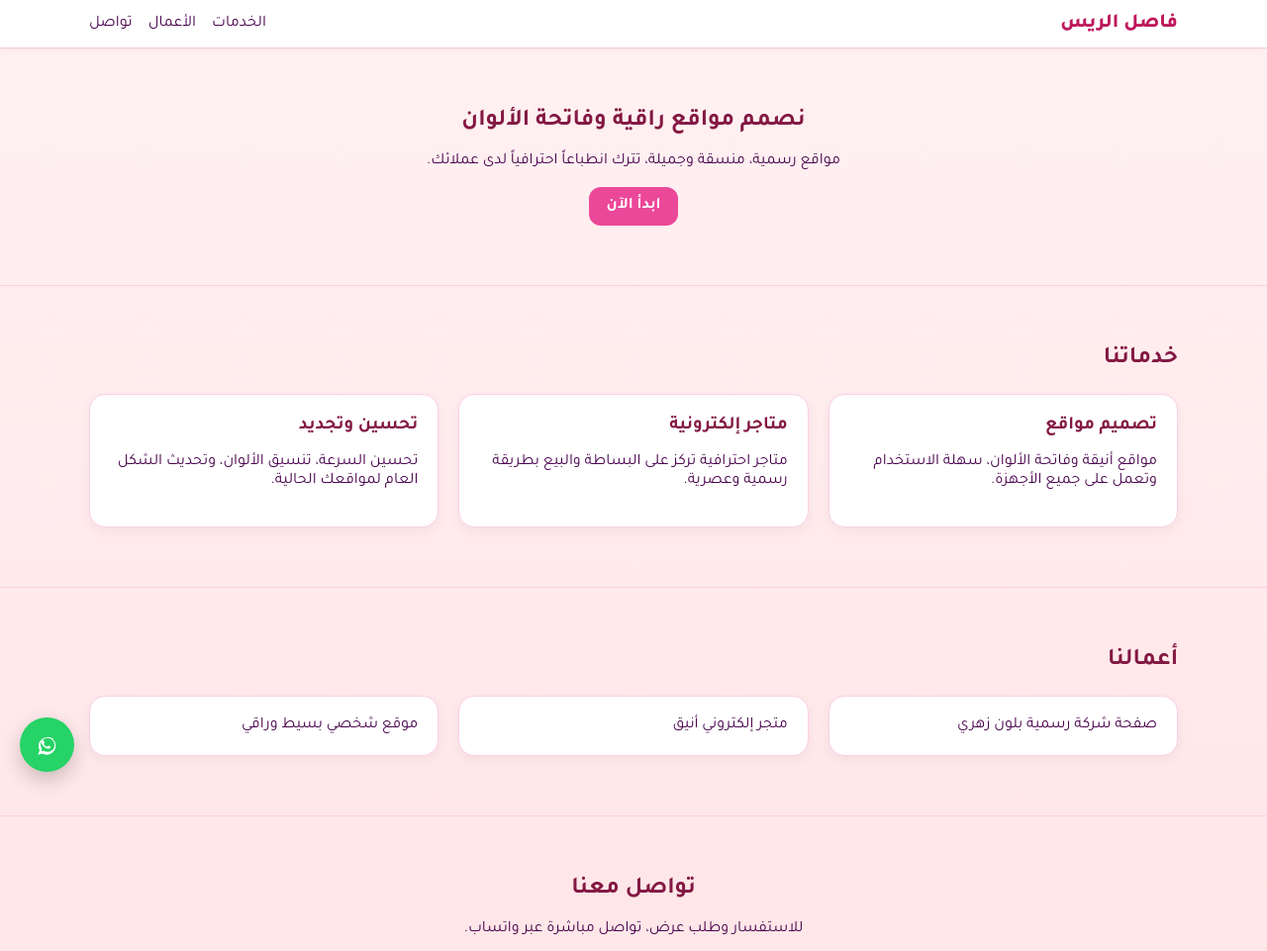
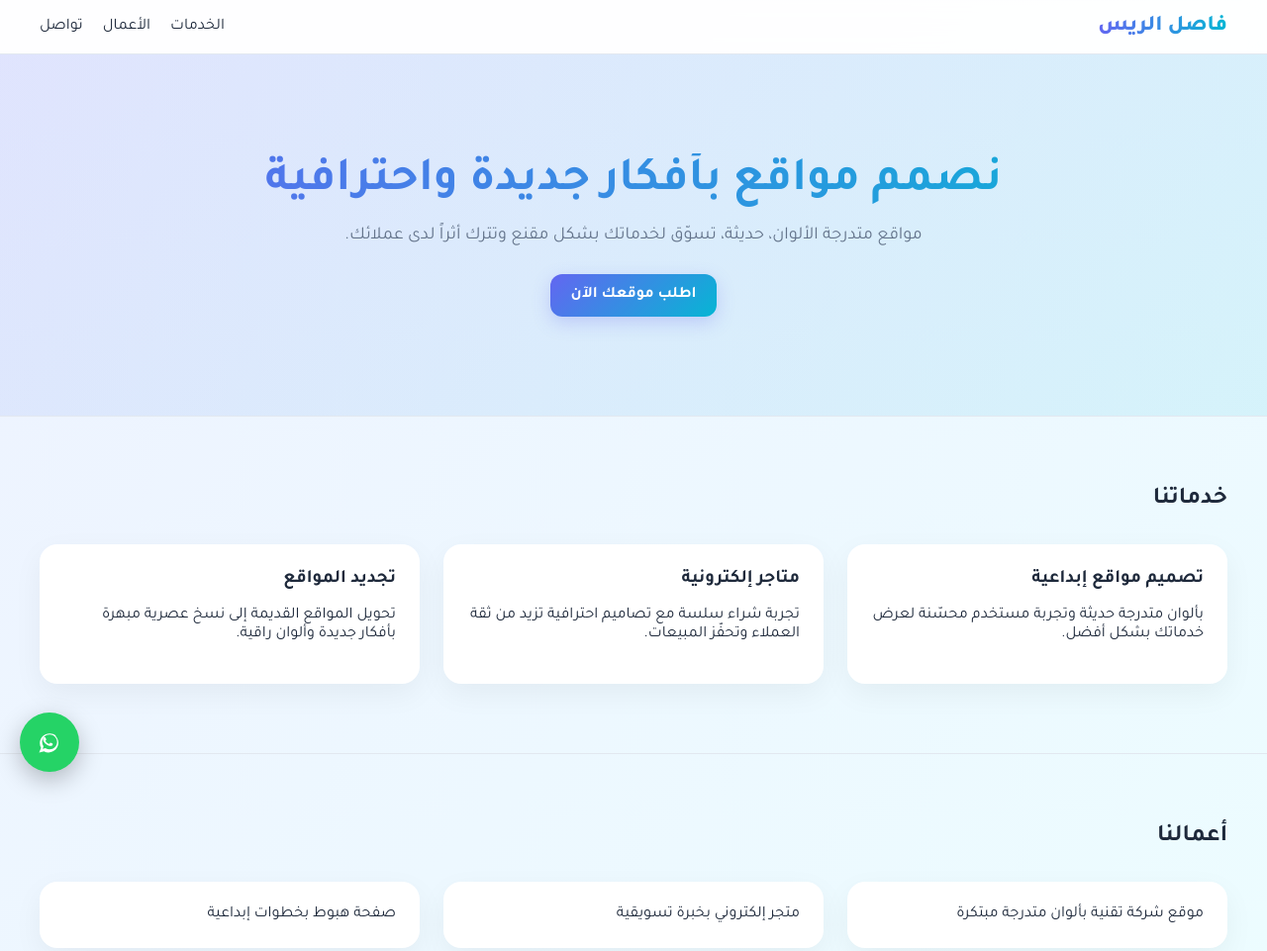
Before and after one commit to Fadhelalrayes/Tsmem2, a plain HTML site: page index.html in a window 1280 px wide. Shown: the top 961 px of the page at 99% size. Drawn offline with Linux system fonts and the light colour scheme.

Commit message:
Update index.html

```diff
--- a/index.html
+++ b/index.html
@@ -1,108 +1,142 @@
 <!doctype html>
+
 <html lang="ar" dir="rtl">
 <head>
   <meta charset="utf-8" />
   <meta name="viewport" content="width=device-width, initial-scale=1" />
-  <title>فاصل الريس | أفضل شركة لتصميم المواقع</title>
-  <meta name="description" content="فاصل الريس – موقع إبداعي رسمي لعرض خدمات تصميم المواقع والمتاجر الإلكترونية. ألوان فاتحة وزهرية، تنسيق جميل، وإحساس احترافي." />
+  <title>فاصل الريس | تصميم مواقع احترافية</title>
+  <meta name="description" content="فاصل الريس – وكالة إبداعية لتصميم المواقع والمتاجر الإلكترونية. ألوان متدرجة حديثة، أفكار تسويقية جديدة، وتجربة مستخدم مقنعة." />
   <link rel="preconnect" href="https://fonts.googleapis.com">
   <link rel="preconnect" href="https://fonts.gstatic.com" crossorigin>
   <link href="https://fonts.googleapis.com/css2?family=Tajawal:wght@300;400;500;700;800&display=swap" rel="stylesheet">
   <style>
     :root{
-      --primary:#ec4899; /* pink-500 */
-      --primary-600:#db2777; /* pink-600 */
-      --accent:#f9a8d4; /* pink-300 */
-      --light:#fff1f2; /* rose-50 */
-      --dark:#3b0a2e;
-      --muted:#9d174d; /* rose-700 */
-      --bg-grad: linear-gradient(180deg,#fff1f2 0%, #ffe4e6 100%);
+      --primary:#6366f1;
+      --primary-dark:#4338ca;
+      --accent:#06b6d4;
+      --accent-dark:#0e7490;
+      --bg-grad: linear-gradient(135deg,#eef2ff 0%,#ecfeff 100%);
+      --text-dark:#1e293b;
+      --muted:#64748b;
     }
-    body{margin:0;font-family:'Tajawal',sans-serif; background:var(--bg-grad); color:#4a044e;}
-    a{color:inherit;text-decoration:none}
-    .container{max-width:1100px;margin:0 auto;padding:0 20px}
-    header{background:#fff;box-shadow:0 2px 8px rgba(0,0,0,.05);position:sticky;top:0;z-index:50;}
-    .nav{display:flex;justify-content:space-between;align-items:center;padding:12px 0}
-    .logo{font-weight:800;color:#be185d;font-size:20px}
-    .btn{display:inline-block;padding:10px 18px;border-radius:12px;background:var(--primary);color:white;font-weight:700;transition:.2s}
-    .btn:hover{background:var(--primary-600)}
-    h1,h2,h3{color:#831843;margin:0 0 10px}
-    .sec{padding:60px 0;border-top:1px solid #fbcfe8}
-    .cards{display:grid;grid-template-columns:repeat(auto-fit,minmax(280px,1fr));gap:20px;margin-top:20px}
-    .card{background:#fff;border:1px solid #fbcfe8;border-radius:16px;padding:20px;box-shadow:0 4px 12px rgba(0,0,0,.05)}
-    footer{padding:20px 0;text-align:center;color:#9d174d;border-top:1px solid #fbcfe8;background:#fff}
-    .wa-float{position:fixed;bottom:20px;left:20px;background:#25D366;width:55px;height:55px;border-radius:50%;display:grid;place-items:center;box-shadow:0 8px 20px rgba(0,0,0,.2)}
+    body{margin:0;font-family:'Tajawal',sans-serif;background:var(--bg-grad);color:var(--text-dark);}
+    a{text-decoration:none;color:inherit}
+    .container{max-width:1200px;margin:0 auto;padding:0 20px}
+    header{position:sticky;top:0;z-index:50;background:rgba(255,255,255,.9);backdrop-filter:blur(10px);border-bottom:1px solid #e2e8f0;animation:fadeIn 1s ease}
+    .nav{display:flex;justify-content:space-between;align-items:center;padding:14px 0}
+    .logo{font-weight:900;font-size:22px;background:linear-gradient(90deg,var(--primary),var(--accent));-webkit-background-clip:text;-webkit-text-fill-color:transparent;animation:slideDown 1s ease}
+    .btn{display:inline-block;padding:12px 20px;border-radius:12px;font-weight:700;color:#fff;background:linear-gradient(135deg,var(--primary),var(--accent));box-shadow:0 6px 18px rgba(99,102,241,.25);transition:.3s}
+    .btn:hover{transform:translateY(-2px);background:linear-gradient(135deg,var(--primary-dark),var(--accent-dark))}
+    h1,h2,h3{margin:0 0 12px;color:var(--text-dark)}
+    .sec{padding:70px 0;border-top:1px solid #e2e8f0}
+    .cards{display:grid;grid-template-columns:repeat(auto-fit,minmax(300px,1fr));gap:24px;margin-top:30px}
+    .card{background:#fff;border-radius:18px;padding:24px;box-shadow:0 10px 30px rgba(0,0,0,.05);transition:.3s;opacity:0;transform:translateY(30px);animation:fadeUp 1s ease forwards}
+    .card:nth-child(1){animation-delay:.2s}
+    .card:nth-child(2){animation-delay:.4s}
+    .card:nth-child(3){animation-delay:.6s}
+    .hero{text-align:center;padding:100px 20px;background:linear-gradient(135deg,rgba(99,102,241,.1),rgba(6,182,212,.1));animation:fadeIn 1s ease}
+    .hero h1{font-size:clamp(28px,4vw,48px);background:linear-gradient(90deg,var(--primary),var(--accent));-webkit-background-clip:text;-webkit-text-fill-color:transparent;animation:slideUp 1s ease}
+    .hero p{font-size:18px;color:var(--muted);max-width:650px;margin:14px auto 28px;animation:fadeIn 1.2s ease}
+    footer{padding:24px 0;text-align:center;color:var(--muted);background:#fff;border-top:1px solid #e2e8f0;animation:fadeIn 1s ease}
+    .wa-float{position:fixed;bottom:20px;left:20px;background:#25D366;width:60px;height:60px;border-radius:50%;display:grid;place-items:center;box-shadow:0 8px 24px rgba(0,0,0,.25);animation:fadeIn 1.5s ease}@keyframes fadeIn{from{opacity:0}to{opacity:1}}
+@keyframes fadeUp{from{opacity:0;transform:translateY(30px)}to{opacity:1;transform:translateY(0)}}
+@keyframes slideUp{from{opacity:0;transform:translateY(40px)}to{opacity:1;transform:translateY(0)}}
+@keyframes slideDown{from{opacity:0;transform:translateY(-40px)}to{opacity:1;transform:translateY(0)}}
+/* === Animations === */
+.reveal{opacity:0;transform:translateY(16px);transition:opacity .6s ease, transform .6s ease}
+.reveal.in{opacity:1;transform:none}
+.reveal-delay-1{transition-delay:.06s}
+.reveal-delay-2{transition-delay:.12s}
+.reveal-delay-3{transition-delay:.18s}
+@media (prefers-reduced-motion: reduce){
+  .reveal{opacity:1;transform:none}
+  .reveal.in{opacity:1;transform:none}
+  *{scroll-behavior:auto}
+}
+
   </style>
 </head>
 <body>
   <header>
     <div class="container nav">
       <div class="logo">فاصل الريس</div>
-      <nav style="display:flex;gap:16px">
+      <nav style="display:flex;gap:20px">
         <a href="#services">الخدمات</a>
         <a href="#work">الأعمال</a>
         <a href="#contact">تواصل</a>
       </nav>
     </div>
-  </header>
-
-  <section class="sec" id="hero">
-    <div class="container" style="text-align:center">
-      <h1>نصمم مواقع راقية وفاتحة الألوان</h1>
-      <p>مواقع رسمية، منسقة وجميلة، تترك انطباعاً احترافياً لدى عملائك.</p>
-      <a href="#contact" class="btn">ابدأ الآن</a>
-    </div>
-  </section>
-
-  <section class="sec" id="services">
+  </header>  <section class="hero">
+    <h1>نصمم مواقع بأفكار جديدة واحترافية</h1>
+    <p>مواقع متدرجة الألوان، حديثة، تسوّق لخدماتك بشكل مقنع وتترك أثراً لدى عملائك.</p>
+    <a href="#contact" class="btn">اطلب موقعك الآن</a>
+  </section>  <section class="sec" id="services">
     <div class="container">
       <h2>خدماتنا</h2>
       <div class="cards">
         <div class="card">
-          <h3>تصميم مواقع</h3>
-          <p>مواقع أنيقة وفاتحة الألوان، سهلة الاستخدام وتعمل على جميع الأجهزة.</p>
+          <h3>تصميم مواقع إبداعية</h3>
+          <p>بألوان متدرجة حديثة وتجربة مستخدم محسّنة لعرض خدماتك بشكل أفضل.</p>
         </div>
         <div class="card">
           <h3>متاجر إلكترونية</h3>
-          <p>متاجر احترافية تركز على البساطة والبيع بطريقة رسمية وعصرية.</p>
+          <p>تجربة شراء سلسة مع تصاميم احترافية تزيد من ثقة العملاء وتحفّز المبيعات.</p>
         </div>
         <div class="card">
-          <h3>تحسين وتجديد</h3>
-          <p>تحسين السرعة، تنسيق الألوان، وتحديث الشكل العام لمواقعك الحالية.</p>
+          <h3>تجديد المواقع</h3>
+          <p>تحويل المواقع القديمة إلى نسخ عصرية مبهرة بأفكار جديدة وألوان راقية.</p>
         </div>
       </div>
     </div>
-  </section>
-
-  <section class="sec" id="work">
+  </section>  <section class="sec" id="work">
     <div class="container">
       <h2>أعمالنا</h2>
       <div class="cards">
-        <div class="card">صفحة شركة رسمية بلون زهري</div>
-        <div class="card">متجر إلكتروني أنيق</div>
-        <div class="card">موقع شخصي بسيط وراقي</div>
+        <div class="card">موقع شركة تقنية بألوان متدرجة مبتكرة</div>
+        <div class="card">متجر إلكتروني بخبرة تسويقية</div>
+        <div class="card">صفحة هبوط بخطوات إبداعية</div>
       </div>
     </div>
-  </section>
-
-  <section class="sec" id="contact">
+  </section>  <section class="sec" id="contact">
     <div class="container" style="text-align:center">
       <h2>تواصل معنا</h2>
-      <p>للاستفسار وطلب عرض، تواصل مباشرة عبر واتساب.</p>
+      <p>لنصمّم لك موقعك بخطوات إبداعية وألوان عصرية. تواصل مباشرة عبر واتساب.</p>
       <a class="btn" href="https://api.whatsapp.com/send/?phone=97333375858&text&type=phone_number&app_absent=0" target="_blank">تواصل عبر واتساب</a>
     </div>
-  </section>
+  </section>  <footer>
+    © <span id="y"></span> فاصل الريس — جميع الحقوق محفوظة
+  </footer>  <a class="wa-float" href="https://api.whatsapp.com/send/?phone=97333375858&text&type=phone_number&app_absent=0" target="_blank" aria-label="واتساب">
+    <svg viewBox="0 0 32 32" width="28" height="28"><path fill="white" d="M19.11 17.57c-.28-.14-1.63-.8-1.88-.89-.25-.09-.43-.14-.61.14-.18.28-.7.89-.86 1.08-.16.19-.32.21-.6.07-.28-.14-1.17-.43-2.23-1.37-.82-.73-1.37-1.64-1.53-1.92-.16-.28-.02-.43.12-.57.12-.12.28-.32.41-.48.14-.16.18-.28.28-.46.09-.18.05-.34-.02-.48-.07-.14-.61-1.47-.83-2.02-.22-.53-.44-.46-.61-.46-.16 0-.34-.02-.52-.02-.18 0-.48.07-.73.34-.25.28-.96.94-.96 2.28 0 1.34.98 2.63 1.12 2.81.14.18 1.93 2.94 4.69 4.02.66.28 1.19.45 1.6.57.67.21 1.28.18 1.76.11.54-.08 1.63-.67 1.86-1.31.23-.64.23-1.19.16-1.31-.07-.12-.25-.2-.53-.34zm-3.08 6.77h-.01a8.54 8.54 0 01-4.3-1.17l-.31-.19-3.19.84.85-3.1-.2-.32a8.58 8.58 0 01-1.32-4.59c0-4.74 3.86-8.6 8.61-8.6 2.3 0 4.46.9 6.08 2.53a8.55 8.55 0 012.53 6.08c-.01 4.74-3.87 8.6-8.61 8.6zm7.39-15.98A10.4 10.4 0 0016.02 6C9.85 6 4.83 11.02 4.83 17.18c0 1.87.49 3.69 1.43 5.3L4 28l5.64-1.48a11.04 11.04 0 005.38 1.37h.01c6.16 0 11.18-5.02 11.19-11.18 0-2.98-1.16-5.78-3.27-7.89z"/></svg>
+  </a>  <script>
+    // السنة الحالية
+    document.getElementById('y').textContent = new Date().getFullYear();
 
-  <footer>
-    © <span id="y"></span> فاصل الريس — جميع الحقوق محفوظة
-  </footer>
+    // ===== Reveal on scroll (staggered) =====
+    const targets = [
+      '.hero h1', '.hero p', '.hero .btn',
+      '.metrics .metric',
+      '#services .card', '#work .card',
+      '#contact h2', '#contact p', '#contact .btn'
+    ];
 
-  <a class="wa-float" href="https://api.whatsapp.com/send/?phone=97333375858&text&type=phone_number&app_absent=0" target="_blank" aria-label="واتساب">
-    <svg viewBox="0 0 32 32" width="26" height="26"><path fill="white" d="M19.11 17.57c-.28-.14-1.63-.8-1.88-.89-.25-.09-.43-.14-.61.14-.18.28-.7.89-.86 1.08-.16.19-.32.21-.6.07-.28-.14-1.17-.43-2.23-1.37-.82-.73-1.37-1.64-1.53-1.92-.16-.28-.02-.43.12-.57.12-.12.28-.32.41-.48.14-.16.18-.28.28-.46.09-.18.05-.34-.02-.48-.07-.14-.61-1.47-.83-2.02-.22-.53-.44-.46-.61-.46-.16 0-.34-.02-.52-.02-.18 0-.48.07-.73.34-.25.28-.96.94-.96 2.28 0 1.34.98 2.63 1.12 2.81.14.18 1.93 2.94 4.69 4.02.66.28 1.19.45 1.6.57.67.21 1.28.18 1.76.11.54-.08 1.63-.67 1.86-1.31.23-.64.23-1.19.16-1.31-.07-.12-.25-.2-.53-.34zm-3.08 6.77h-.01a8.54 8.54 0 01-4.3-1.17l-.31-.19-3.19.84.85-3.1-.2-.32a8.58 8.58 0 01-1.32-4.59c0-4.74 3.86-8.6 8.61-8.6 2.3 0 4.46.9 6.08 2.53a8.55 8.55 0 012.53 6.08c-.01 4.74-3.87 8.6-8.61 8.6zm7.39-15.98A10.4 10.4 0 0016.02 6C9.85 6 4.83 11.02 4.83 17.18c0 1.87.49 3.69 1.43 5.3L4 28l5.64-1.48a11.04 11.04 0 005.38 1.37h.01c6.16 0 11.18-5.02 11.19-11.18 0-2.98-1.16-5.78-3.27-7.89z"/></svg>
-  </a>
+    // Add base class
+    const els = targets.flatMap(sel => Array.from(document.querySelectorAll(sel)));
+    els.forEach((el,i)=>{
+      el.classList.add('reveal');
+      if(i%3===1) el.classList.add('reveal-delay-1');
+      if(i%3===2) el.classList.add('reveal-delay-2');
+    });
 
-  <script>
-    document.getElementById('y').textContent = new Date().getFullYear();
-  </script>
-</body>
+    // Observe and activate when in view
+    const io = new IntersectionObserver((entries)=>{
+      entries.forEach(entry=>{
+        if(entry.isIntersecting){
+          entry.target.classList.add('in');
+          io.unobserve(entry.target);
+        }
+      })
+    },{threshold:.14});
+
+    els.forEach(el=>io.observe(el));
+  </script></body>
 </html>
```
